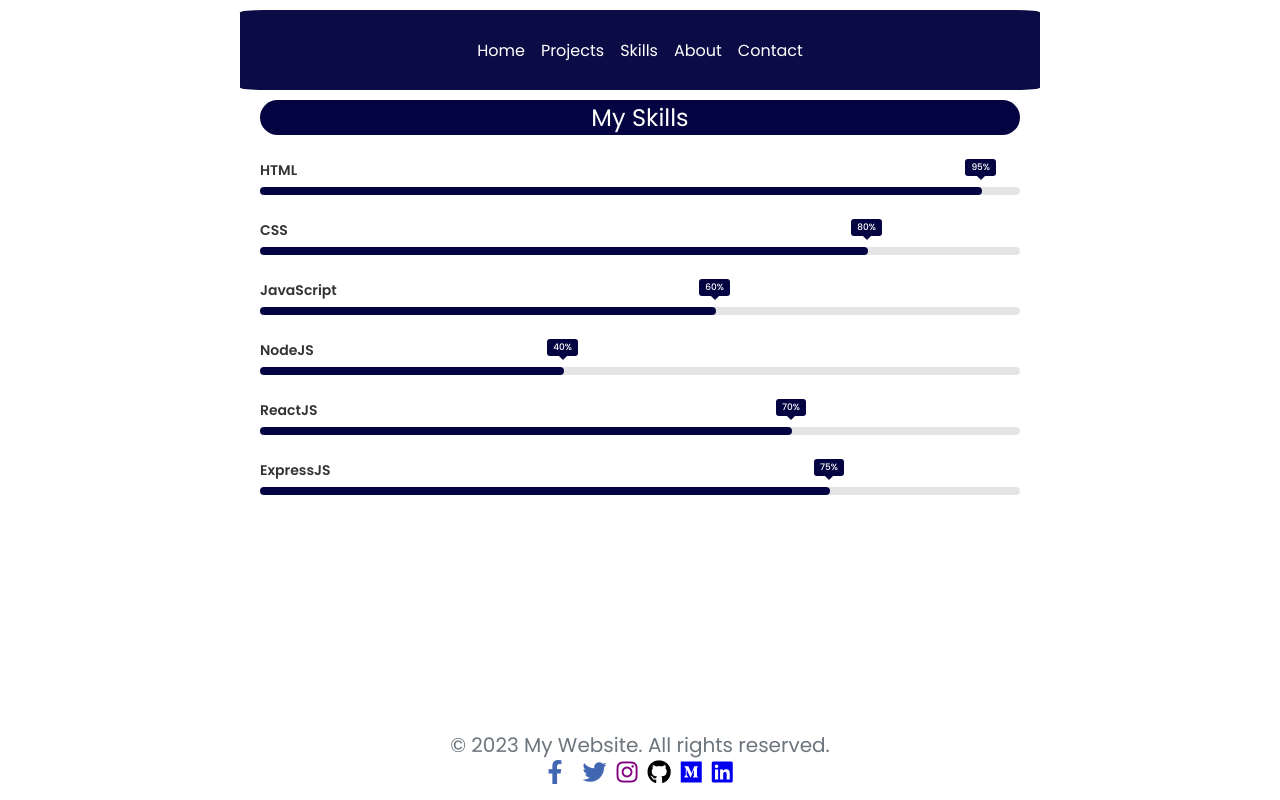
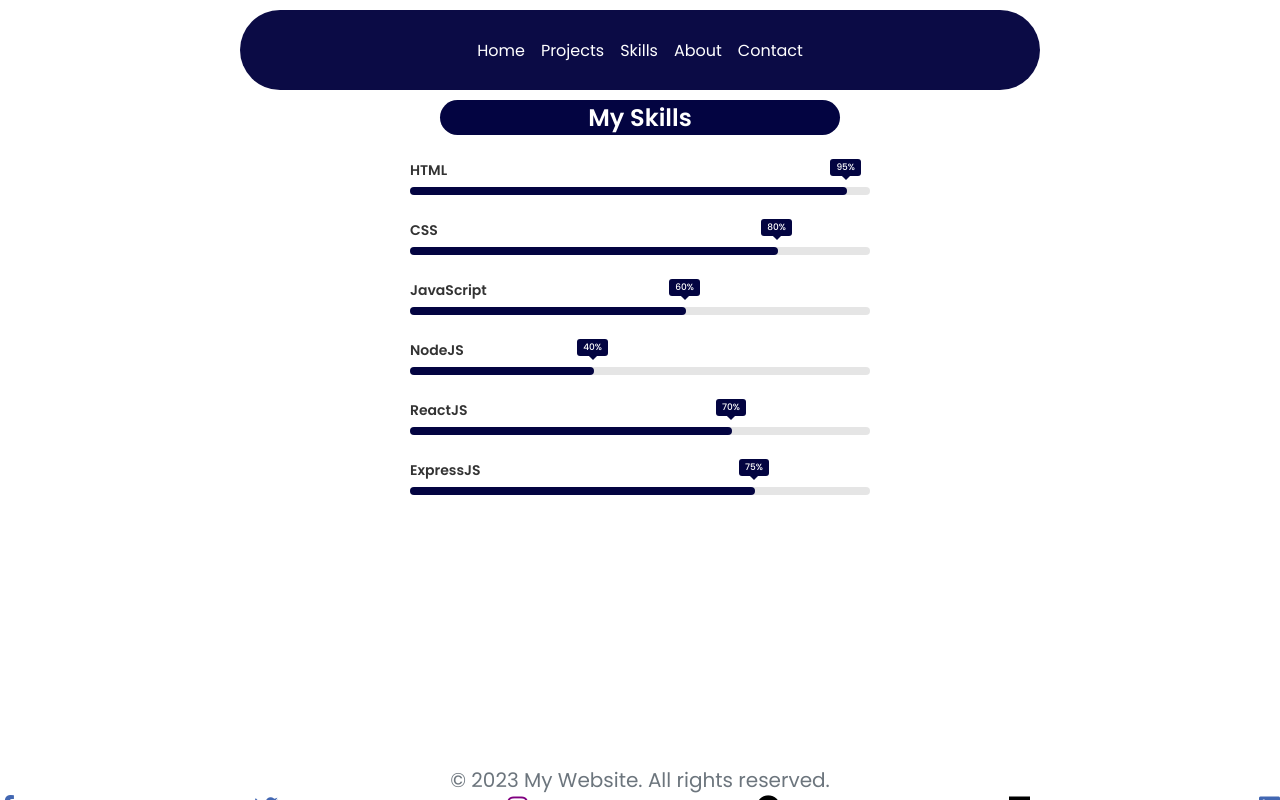
Before and after one commit to MthabiKT/Website_Project, a React (Create React App) app: page /skills in a window 1280 px wide. Built offline with nearby package versions, Linux system fonts and the light colour scheme.

Commit message:
update navigation bar

```diff
--- a/src/CSS/About.css
+++ b/src/CSS/About.css
@@ -56,7 +56,8 @@
     font-size: 24px;
     font-weight: bold;
     text-align: center;
-    color: #333;
+    color: white;
     /* background-color: #f5f5dc; */
     margin-bottom: 20px;
+    margin-top: 10px;
   }
--- a/src/CSS/Contacts.css
+++ b/src/CSS/Contacts.css
@@ -98,11 +98,11 @@
   position: relative;
 }
 
-h2 {
+h1 {
   font-size: 24px;
   font-weight: bold;
   text-align: center;
-  color: #333;
+  color: white;
 /*
   background-color: #f5f5dc; */
 }
--- a/src/CSS/Footer.css
+++ b/src/CSS/Footer.css
@@ -3,7 +3,7 @@
     bottom: 0;
     left: 0;
     width: 100%;
-    height:70px;
+    height:35px;
     /* background-color: #f5f5dc; */
     display: absolute;
     justify-content: center;
--- a/src/CSS/Home.css
+++ b/src/CSS/Home.css
@@ -6,7 +6,6 @@
   /* background-color: #f5f5dc; */
   box-shadow: 0px 0px 5px 0px rgba(0, 0, 0, 0.1);
   border-radius: 10px;
-  color: #333;
   margin: 20px auto;
        /* Set a minimum height for the content area */
   min-height: calc(100% - 70px); /* assuming the footer height is 64px */
@@ -51,12 +50,15 @@ p{
   margin-bottom: 10px;
 }
 h1{
-  font-size: 24px;
-  font-weight: bold;
   text-align: center;
-  color: #333;
-  /* background-color: #f5f5dc; */
-  margin-bottom: 20px;
+  background-color: rgb(3, 4, 65);
+  color: white;
+  font-weight: 400;
+  border-radius: 50px;
+  margin-top: 15px;
+  margin-bottom: 30px;
+  margin: auto;
+  max-width:400px;
 }
 h3{
   font-size: 24px;
--- a/src/CSS/Navbar.css
+++ b/src/CSS/Navbar.css
@@ -6,7 +6,7 @@
   width: 800px;
   margin: auto;
   margin-top: 10px;
-  border-radius:3%;
+  border-radius:50px;
   background-color: #0B0B45;
   color: white;
 }
@@ -35,3 +35,42 @@
 .nav-link a:hover {
   color: #0069d9;
 }
+.social-media a i.fab.fa-facebook-f {
+  color: #4267B2;
+  font-size: 24px;
+  margin-right: 10px;
+}
+.social-media a i.fab.fa-twitter{
+  color: #4267B2;
+  font-size: 24px;
+  margin-left: 10px;
+}
+
+.social-media a i.fab.fa-instagram{
+  color: purple;
+  font-size: 24px;
+  margin-left: 10px;
+}
+
+.social-media a i.fab.fa-github{
+  color: black;
+  font-size: 24px;
+  margin-left: 10px;
+}
+
+.social-media a i.fab.fa-medium{
+  font-size: 24px;
+  margin-left: 10px;
+  color: black;
+}
+
+.social-media a i.fab.fa-linkedin{
+  font-size: 24px;
+  color: #4267B2;
+  margin-left: 10px;
+}
+.social-media {
+  display: flex;
+  justify-content: space-between;
+  align-items:flex-end;
+}
--- a/src/CSS/Skills.css
+++ b/src/CSS/Skills.css
@@ -16,7 +16,7 @@
 }
 .container{
     position: relative;
-    max-width: 800px;
+    max-width: 500px;
     width: 100%;
     background: #fff;
     margin: auto;
@@ -28,7 +28,7 @@
     text-align: center;
     background-color: rgb(3, 4, 65);
     color: #fff;
-    font-weight: 400;
+    font-weight: bold;
     border-radius: 50px;
     margin-top: 15px;
     margin-bottom: 30px;
--- a/src/Components/Skills.js
+++ b/src/Components/Skills.js
@@ -5,7 +5,7 @@ function SkillsBar () {
    return (
        <div className="container">
            <h1 className="title-text">My Skills</h1>
-
+            <div className="skill-set">
            <div className="skill-box">
                <span className="title">HTML</span>
                <div className="skill-bar">
@@ -54,6 +54,7 @@ function SkillsBar () {
                    </span>
                </div>
            </div>
+           </div>
        </div>
    )
 }
```
